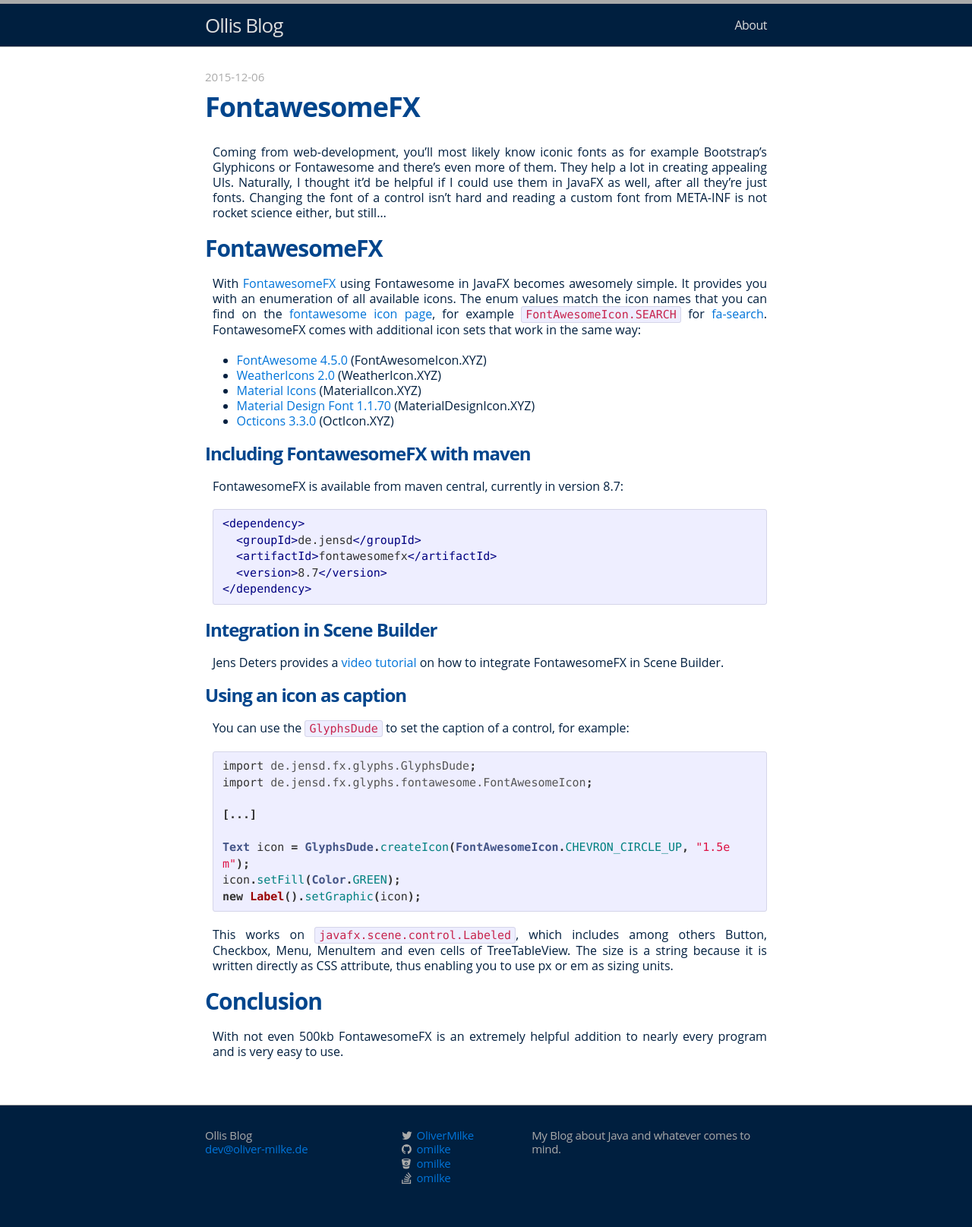
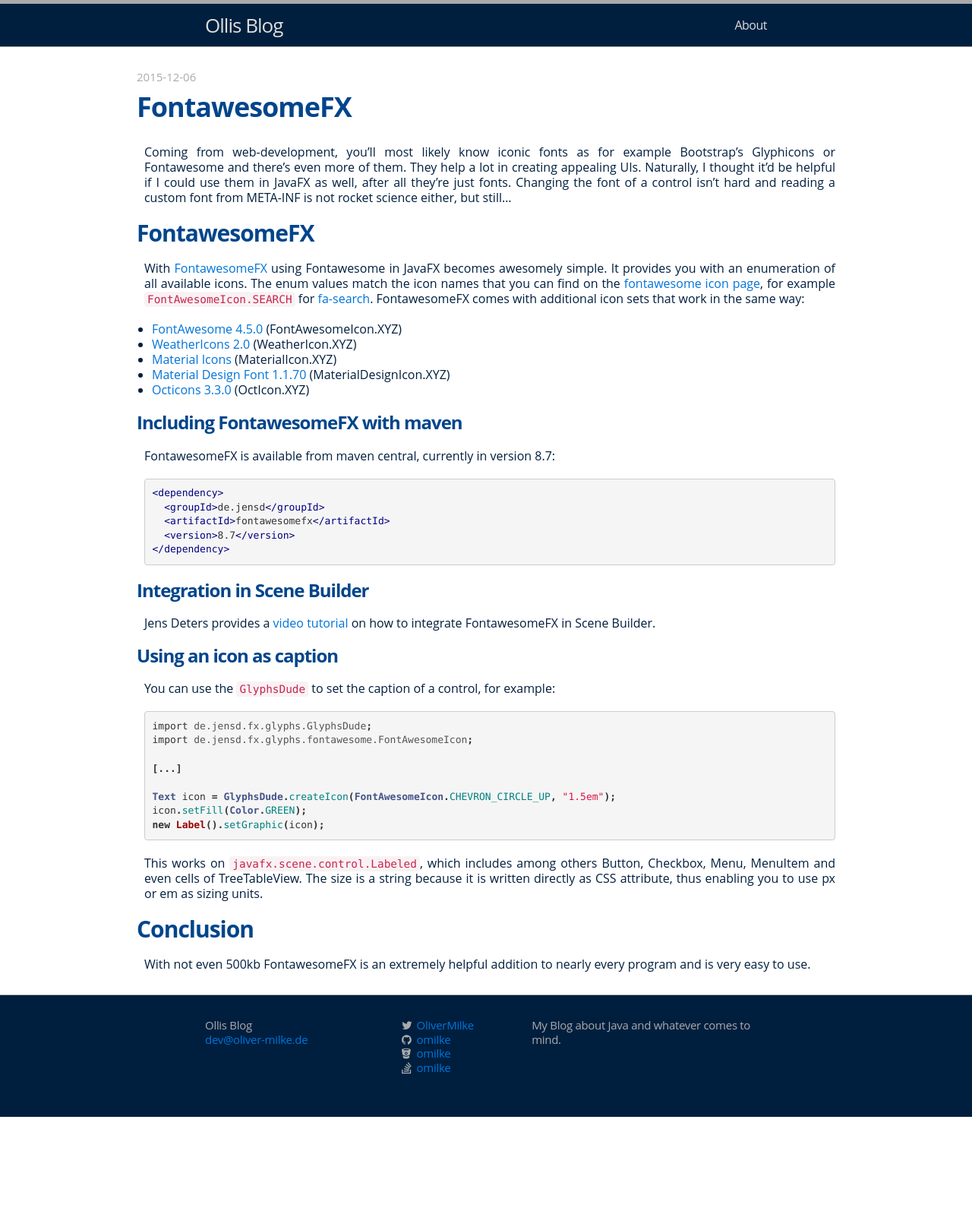
Before and after one commit to omilke/omilke.github.io, a Jekyll site: the page built from _posts/2015-12-06-fontawesome-fx.md, in a window 1280 px wide. Shown: the whole page at 76% size. Built offline with Jekyll 4.4.1, drawn with Linux system fonts in a browser that asks for light colours; nearby versions of some CDN libraries; after the commit the page ends 1470 px from its top, so only the background shows below that.

Commit message:
make use of bottstrap responsiveness

```diff
--- a/_includes/head.html
+++ b/_includes/head.html
@@ -1,5 +1,6 @@
 <head>
     <meta charset="utf-8">
+    <meta name="viewport" content="width=device-width, initial-scale=1">
     <meta http-equiv="X-UA-Compatible" content="IE=edge">
     <title>{% if page.title %}{{ page.title }}{% else %}{{ site.title }}{% endif %}</title>
     <meta name="viewport" content="width=device-width">
--- a/_layouts/default.html
+++ b/_layouts/default.html
@@ -1,5 +1,5 @@
 <!DOCTYPE html>
-<html>
+<html lang="en">
 
   {% include head.html %}
 
@@ -7,10 +7,10 @@
 
     {% include header.html %}
 
-    <div class="page-content">
-      <div class="wrap">
+    <div class="container">
+      <div class="col-md-8 col-md-offset-2 col-lg-10 col-lg-offset-1"
       {{ content }}
-      </div>
+
     </div>
 
     {% include footer.html %}
--- a/css/main.scss
+++ b/css/main.scss
@@ -11,7 +11,6 @@
 
 @import
         "bootstrap.min"
-
 ;
 
 /* Base */
@@ -154,9 +153,8 @@
 /* Page Content styles */
 /* ----------------------------------------------------------*/
 
-.page-content {
-  padding: 30px 0;
-  background-color: #fff;
+div.container {
+  padding-top: 30px;
 }
 
 
@@ -422,7 +420,7 @@
     border: 1px solid black;
 }
 
-div.page-content  div.post > * {
+div.container  div > * {
 
   p.meta {
     margin-left: 0;
```
